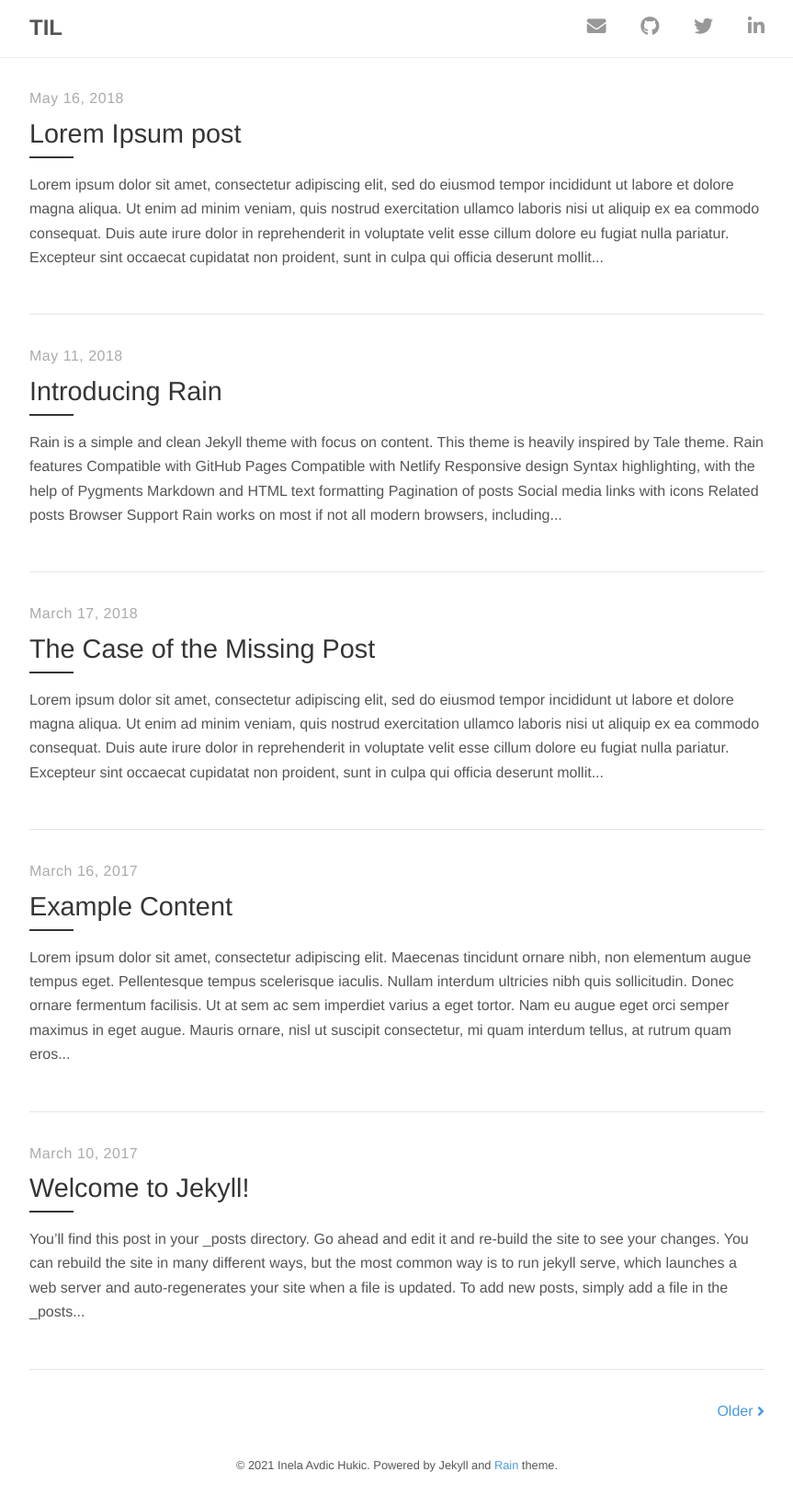
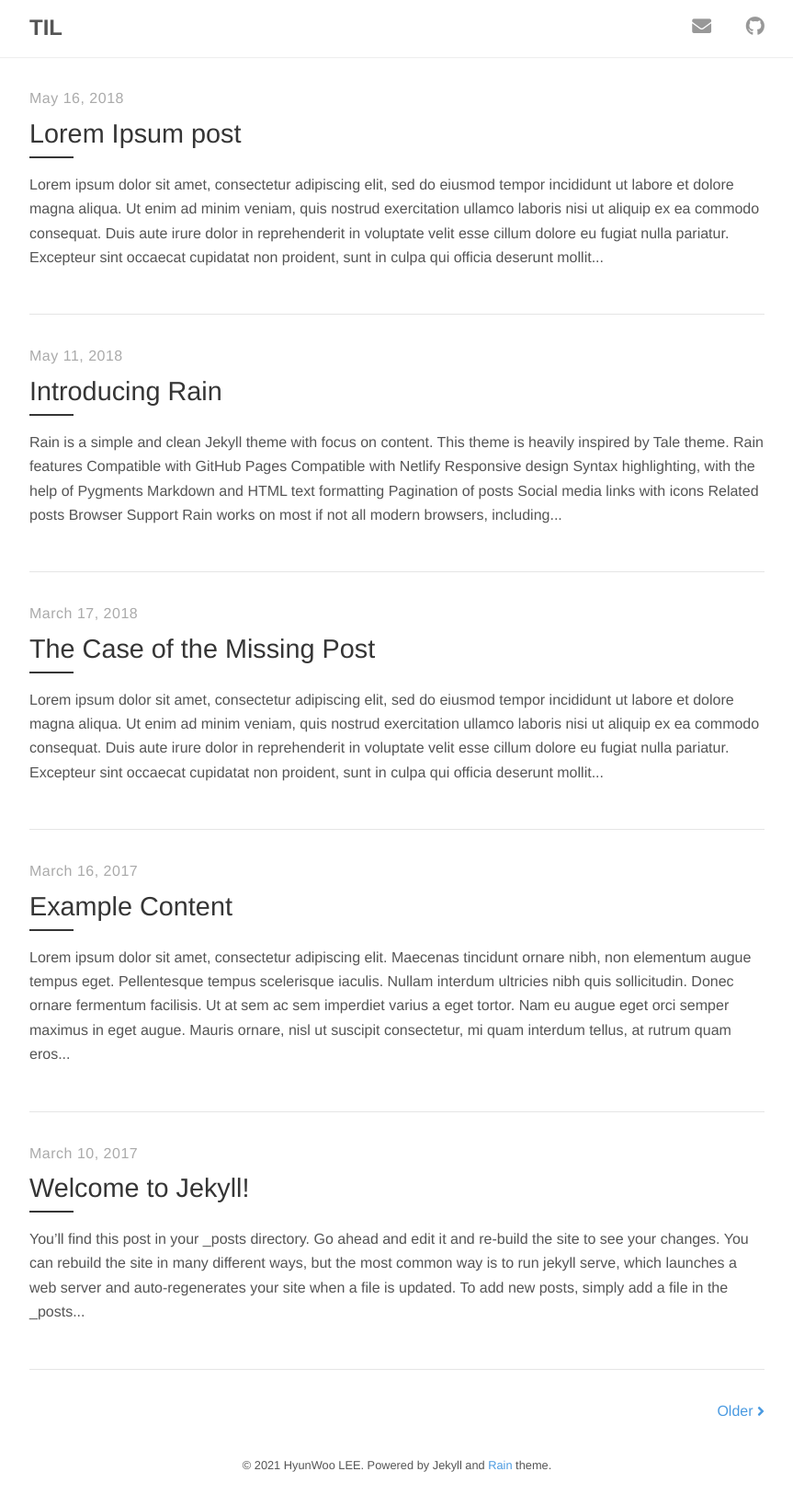
Before and after one commit to hyunwlee-dev/TIL, a Jekyll site: the page built from index.html, in a window 1280 px wide. Shown: the whole page at 92% size, without its empty margins (208-1071 px from the left). Built offline with Jekyll 4.4.1, drawn with Linux system fonts in a browser that asks for light colours; nearby versions of some CDN libraries; the list of posts is cut into pages by our own code.

Commit message:
initial setting

```diff
--- a/_config.yml
+++ b/_config.yml
@@ -5,9 +5,9 @@
 
 # Author
 author:
-  name:         Inela Avdic Hukic
-  email:        inelaah@gmail.com
-  url:          https://inelaah.com
+  name:         HyunWoo LEE
+  email:        hwlee3928@gmail.com
+  url:          https://hyunwlee-dev.github.io
 
 # Build settings
 markdown:       kramdown
@@ -34,7 +34,5 @@
 
 # Links to social media
 social:
-  email: inelaah@gmail.com
-  github: https://github.com/inelaah
-  twitter: https://twitter.com
-  linkedin: https://ba.linkedin.com/in/inela-avdic-hukic-322354131
+  email: hwlee3928@gmail.com
+  github: https://hyunwlee-dev.github.io
```
